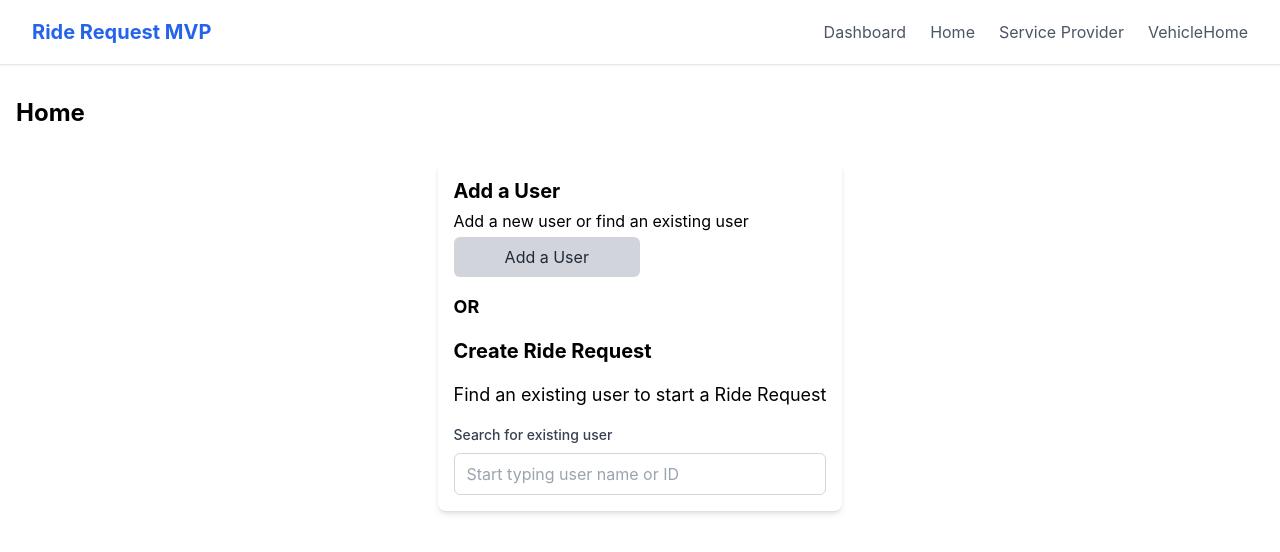
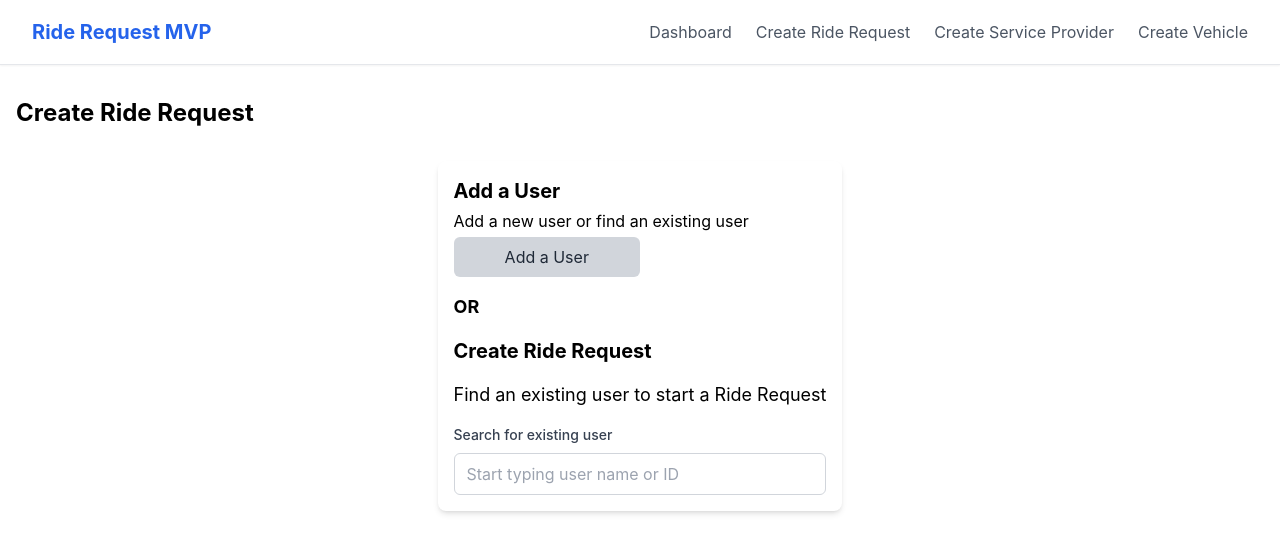
Before and after one commit to HackCTorg/ride-request-mvp, a React (Vite) app in the folder client/: page / in a window 1280 px wide. Shown: the top 552 px of the page. Built offline with nearby package versions, Linux system fonts and the light colour scheme.

Commit message:
Visual cleanup

```diff
--- a/client/src/App.jsx
+++ b/client/src/App.jsx
@@ -4,7 +4,7 @@ import { AuthProvider } from './contexts/AuthContext'
 import Navbar from './components/Navbar'
 import ServiceProviderHome from './pages/ServiceProviderHome'
 import Dashboard from './pages/Dashboard'
-import UserHome from './pages/UserHome'
+import CreateRideRequest from './pages/CreateRideRequest'
 import VehicleHome from "./pages/VehicleHome";
 
 
@@ -15,7 +15,7 @@ function AppRoutes() {
         <Navbar />
         <main className="container mx-auto px-4 py-8">
           <Routes>
-            <Route path="/" element={<UserHome />} />
+            <Route path="/" element={<CreateRideRequest />} />
             <Route path="/service-provider" element={<ServiceProviderHome />} />
             <Route path="/vehicle" element={<VehicleHome />} />
             <Route path="/dashboard" element={<Dashboard />} />
--- a/client/src/components/AssignedRideStatus.jsx
+++ b/client/src/components/AssignedRideStatus.jsx
@@ -1,4 +1,5 @@
 import {rideStatuses} from "../constants/rideRequestStatuses";
+import {styles} from "../../../server/style/styles";
 
 export default function AssignedRideStatus({onClickFn, rideRequestStatus, rideStatus}) {
 
@@ -6,7 +7,7 @@ export default function AssignedRideStatus({onClickFn, rideRequestStatus, rideSt
 
     if (rideRequestStatus === 1000 && rideStatus === 100 ) {
         output = (
-            <button onClick={onClickFn}>Start Ride</button>
+            <button onClick={onClickFn} className={styles.enabledButton}>Start Ride</button>
         );
     }
     else
--- a/client/src/components/CreateVehicle.jsx
+++ b/client/src/components/CreateVehicle.jsx
@@ -68,8 +68,8 @@ export default function CreateVehicle() {
 
     return (
         <div className="max-w-4xl mx-auto p-6 bg-white rounded-lg shadow-md">
-            <h2 className="text-2xl font-bold text-gray-800 mb-6">Create Service Provider</h2>
-            <p className="text-gray-600 mb-6">Fill in the information to create a new service provider</p>
+            <h2 className="text-2xl font-bold text-gray-800 mb-6">Create Vehicle</h2>
+            <p className="text-gray-600 mb-6">Fill in the information to create a new vehicle</p>
 
             <form onSubmit={handleSubmit} className="space-y-6">
 
--- a/client/src/components/Navbar.jsx
+++ b/client/src/components/Navbar.jsx
@@ -25,19 +25,19 @@ const Navbar = () => {
               to="/"
               className="text-gray-600 hover:text-primary-600 transition-colors"
             >
-              Home
+              Create Ride Request
             </Link>
             <Link
               to="/service-provider"
               className="text-gray-600 hover:text-primary-600 transition-colors"
             >
-              Service Provider
+              Create Service Provider
             </Link>
             <Link
                 to="/vehicle"
                 className="text-gray-600 hover:text-primary-600 transition-colors"
             >
-              VehicleHome
+              Create Vehicle
             </Link>
           </div>
         </div>
--- a/client/src/components/RideRequests.jsx
+++ b/client/src/components/RideRequests.jsx
@@ -1,6 +1,7 @@
 import { useEffect, useState } from 'react';
 import {fetchCollection, updateDocument} from "../utils/database";
 import AssignedRideStatus from "./AssignedRideStatus";
+import {styles} from "../../../server/style/styles";
 
 export default function RideRequests({callbackFn}) {
 
@@ -80,10 +81,14 @@ export default function RideRequests({callbackFn}) {
                                 'No pickup time set'
                             }</td>
                             <td className='text-left'>
-                                <button onClick={() => callbackFn(rideRequest.uuid)}>Assign driver</button>
+                                <button onClick={() => callbackFn(rideRequest.uuid)} className={styles.enabledButton}>
+                                    Assign driver
+                                </button>
                             </td>
                             <td className='text-left'>
-                                <button>Assign vehicle</button>
+                                <button onClick={() => callbackFn(rideRequest.uuid)} className={styles.enabledButton}>
+                                    Assign vehicle
+                                </button>
                             </td>
                         </tr>
                     ))}
--- a/client/src/pages/UserHome.jsx
+++ b/client/src/pages/CreateRideRequest.jsx
@@ -1,9 +1,9 @@
 import RequestRide from '../components/RequestRide';
 
-export default function UserHome() {
+export default function CreateRideRequest() {
     return (
         <div className=' h-full w-full flex flex-col gap-8'>
-            <h1 className='text-2xl font-bold'>Home</h1>
+            <h1 className='text-2xl font-bold'>Create Ride Request</h1>
             <RequestRide />
         </div>
     );
--- a/client/src/pages/Dashboard.jsx
+++ b/client/src/pages/Dashboard.jsx
@@ -14,7 +14,7 @@ export default function Dashboard() {
     return (
 
         <div className='bg-gray-100 h-full w-full flex flex-col'>
-            <h1>ServiceProviderHome</h1>
+            <h1>Dashboard</h1>
             {selectedRideRequestId && (
                 <AssignDriver
                     selectedRideRequestId={selectedRideRequestId}
--- a/client/src/pages/Home.jsx
+++ /dev/null
@@ -1,9 +0,0 @@
-import RideRequests from '../components/RideRequests';
-
-export default function Home() {
-  return (
-    <div className='bg-gray-100 h-full w-full flex flex-col'>
-      <h1>Home</h1>
-    </div>
-  );
-}
```
Also changed, not shown: 1 other file (tests, documents, lock files or other folders).
